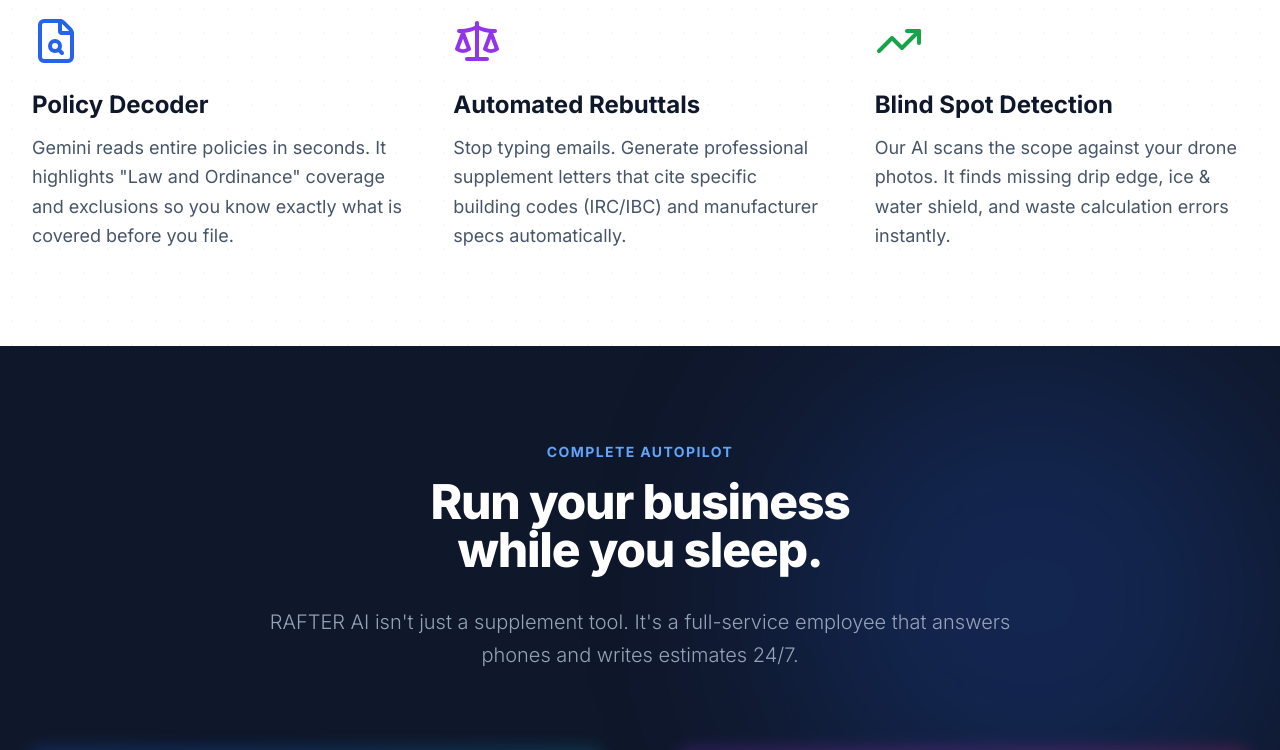
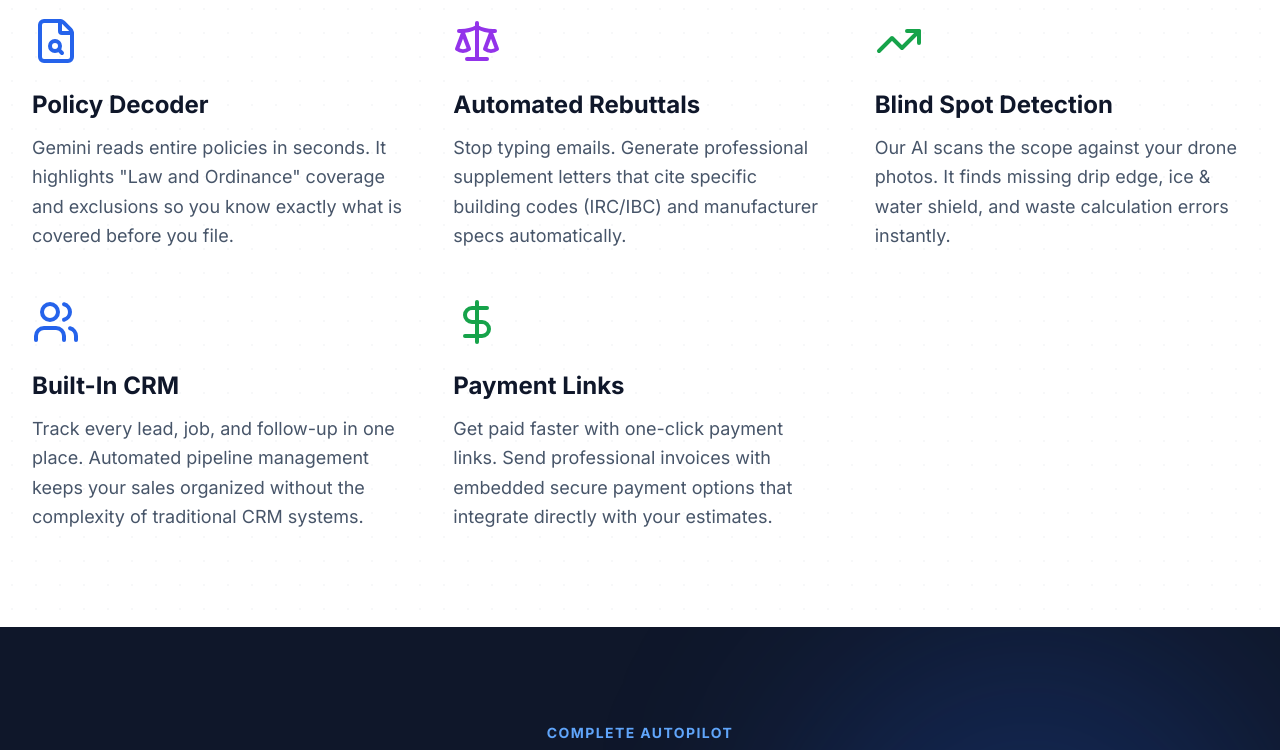
Before and after one commit to haysally2019/altus-ai-web, a React (Vite) app: page / in a window 1280 px wide. Shown: the part 2134-2884 px from the top of the page. Built offline with nearby package versions, Linux system fonts and the light colour scheme.

Commit message:
Updated LandingPage.tsx

```diff
--- a/components/LandingPage.tsx
+++ b/components/LandingPage.tsx
@@ -427,11 +427,13 @@
                <p className="text-4xl md:text-5xl font-extrabold text-slate-900 mb-8 tracking-tight">The smartest way to <br/>fight insurance carriers.</p>
             </div>
 
-            <div className="grid md:grid-cols-3 gap-12">
+            <div className="grid md:grid-cols-2 lg:grid-cols-3 gap-12">
                {[
                  { icon: FileSearch, color: 'blue', title: 'Policy Decoder', desc: 'Gemini reads entire policies in seconds. It highlights "Law and Ordinance" coverage and exclusions so you know exactly what is covered before you file.' },
                  { icon: Scale, color: 'purple', title: 'Automated Rebuttals', desc: 'Stop typing emails. Generate professional supplement letters that cite specific building codes (IRC/IBC) and manufacturer specs automatically.' },
-                 { icon: TrendingUp, color: 'green', title: 'Blind Spot Detection', desc: 'Our AI scans the scope against your drone photos. It finds missing drip edge, ice & water shield, and waste calculation errors instantly.' }
+                 { icon: TrendingUp, color: 'green', title: 'Blind Spot Detection', desc: 'Our AI scans the scope against your drone photos. It finds missing drip edge, ice & water shield, and waste calculation errors instantly.' },
+                 { icon: Users, color: 'blue', title: 'Built-In CRM', desc: 'Track every lead, job, and follow-up in one place. Automated pipeline management keeps your sales organized without the complexity of traditional CRM systems.' },
+                 { icon: DollarSign, color: 'green', title: 'Payment Links', desc: 'Get paid faster with one-click payment links. Send professional invoices with embedded secure payment options that integrate directly with your estimates.' }
                ].map((feature, i) => (
                  <div key={i} className="text-left group hover:-translate-y-1 transition-transform duration-300">
                     <feature.icon className={`w-12 h-12 text-${feature.color}-600 mb-6`} />
```
